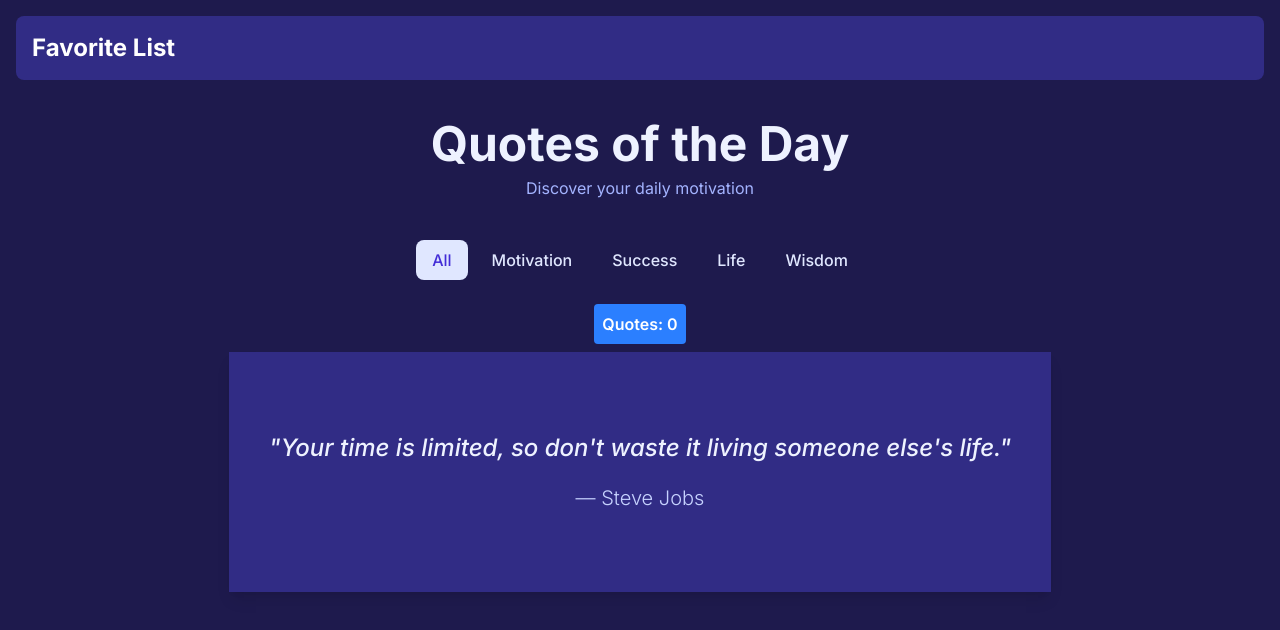
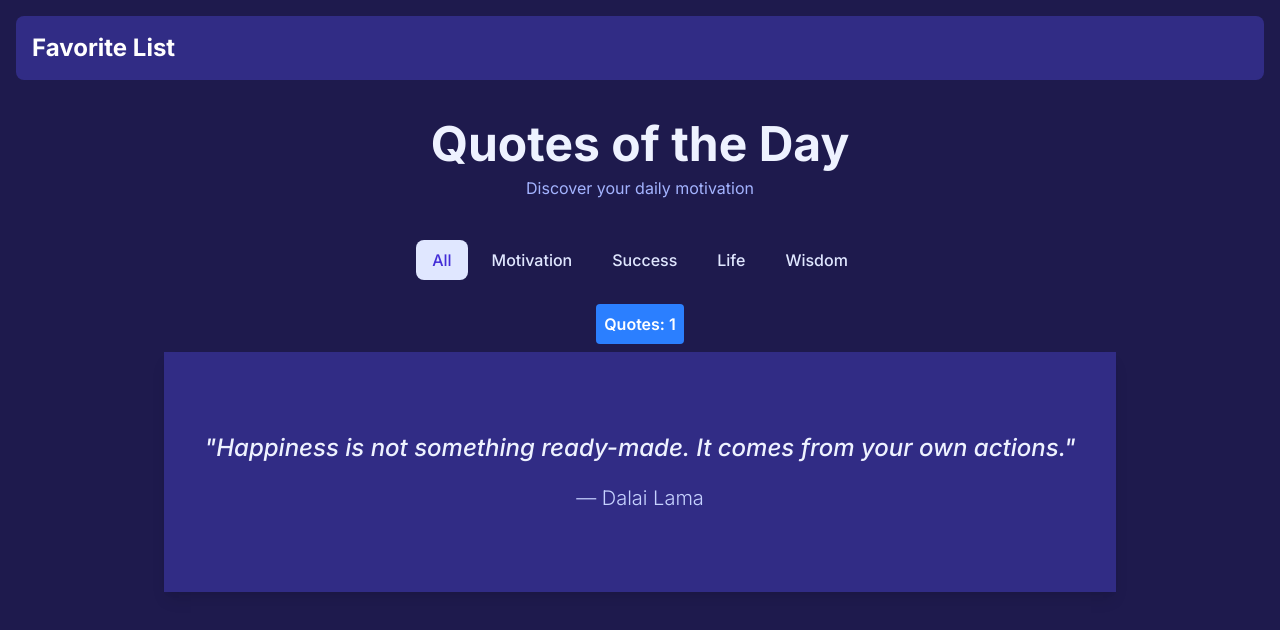
Before and after one commit to Nicron7/project-4, a React (Vite) app: page / in a window 1280 px wide. Shown: the top 630 px of the page. Built offline with nearby package versions, Linux system fonts and the light colour scheme.

Commit message:
state button

```diff
--- a/src/App.tsx
+++ b/src/App.tsx
@@ -143,7 +143,14 @@ function App() {
     }
   }, [active]);
 
+
   useEffect(() => {
+    setCount (0)
+    pickRandomQuote();
+  }, []);
+
+  useEffect(() => {
+    setCount (c => c + 1)
     pickRandomQuote();
   }, [active, pickRandomQuote]);
 
@@ -172,7 +179,6 @@ function App() {
             author={randomQuote.author}
           />
         )}
-        <Button setCount={setCount} />
       </div>
     </Layout>
   );
```
